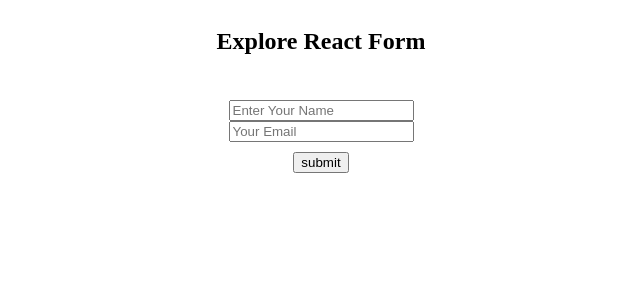
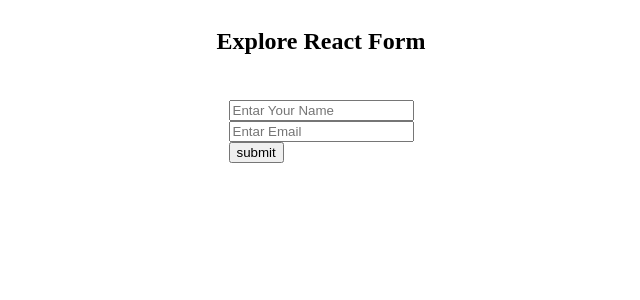
Before and after one commit to mdhafizulislam2004/Form_Data_Using_Submit, a React (Vite) app in the folder Access_Data/: page / in a window 1280 px wide. Shown: the top 300 px of the page, without its empty margins (319-959 px from the left). Built offline with nearby package versions, Linux system fonts and the light colour scheme.

Commit message:
Form Action Section Add

```diff
--- a/Access_Data/src/App.jsx
+++ b/Access_Data/src/App.jsx
@@ -1,5 +1,6 @@
 import './App.css'
-import SimpleForm from './Components/SimpleForm/SimpleForm'
+import FormAction from './Components/FormAction/FormAction'
+// import SimpleForm from './Components/SimpleForm/SimpleForm'
 
 function App() {
 
@@ -9,7 +10,8 @@ function App() {
         <div>
           <h1>Explore React Form</h1>
         </div>
-      <SimpleForm></SimpleForm>
+      {/* <SimpleForm></SimpleForm> */}
+      <FormAction></FormAction>
       </section>
     </>
   )
--- /dev/null
+++ b/Access_Data/src/Components/FormAction/FormAction.jsx
@@ -0,0 +1,22 @@
+const FormAction = () => {
+
+
+    const hendalerForm=(event)=>{
+        console.log(event.get('name'));
+        console.log(event.get('email'));
+    }
+
+    return (
+        <div>
+            <form action={hendalerForm}>
+                <input type="text" placeholder="Entar Your Name" name="name" />
+                <br />
+                <input type="email" name="email" id="" placeholder="Entar Email" />
+                <br />
+                <input type="submit" value="submit" />
+            </form>
+        </div>
+    );
+};
+
+export default FormAction;
```
